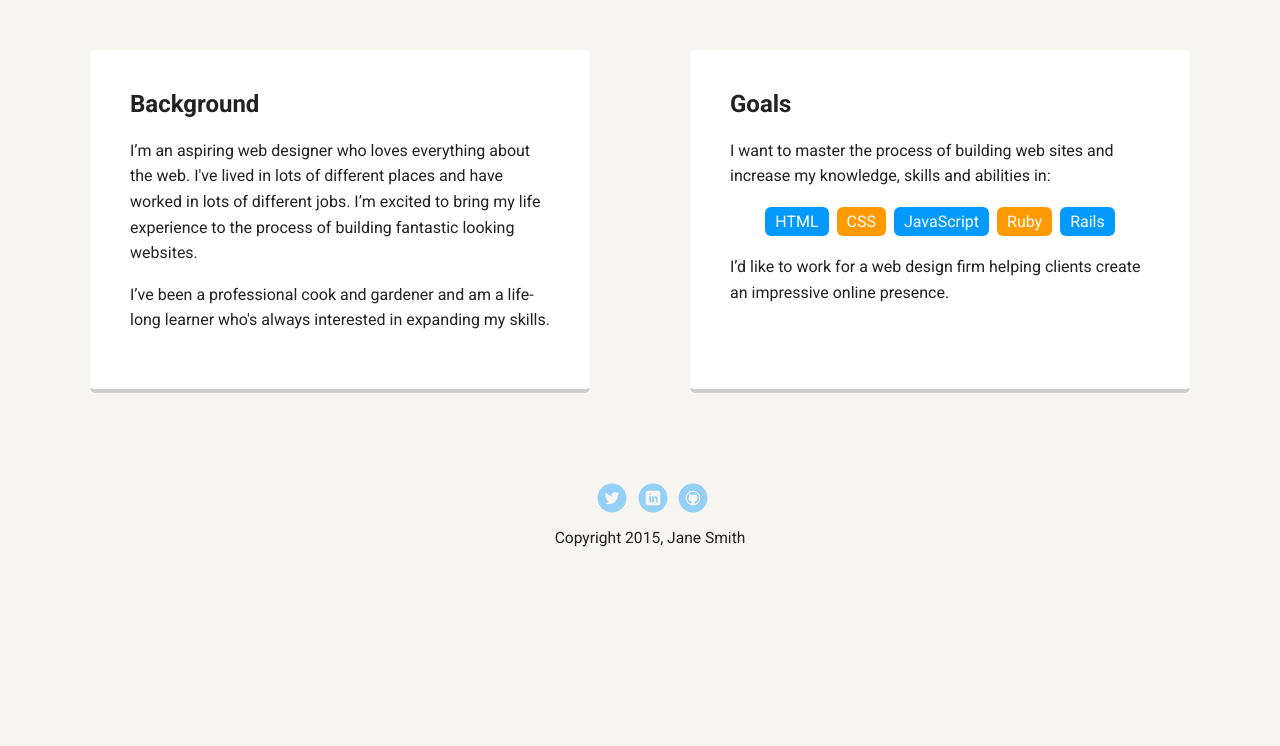
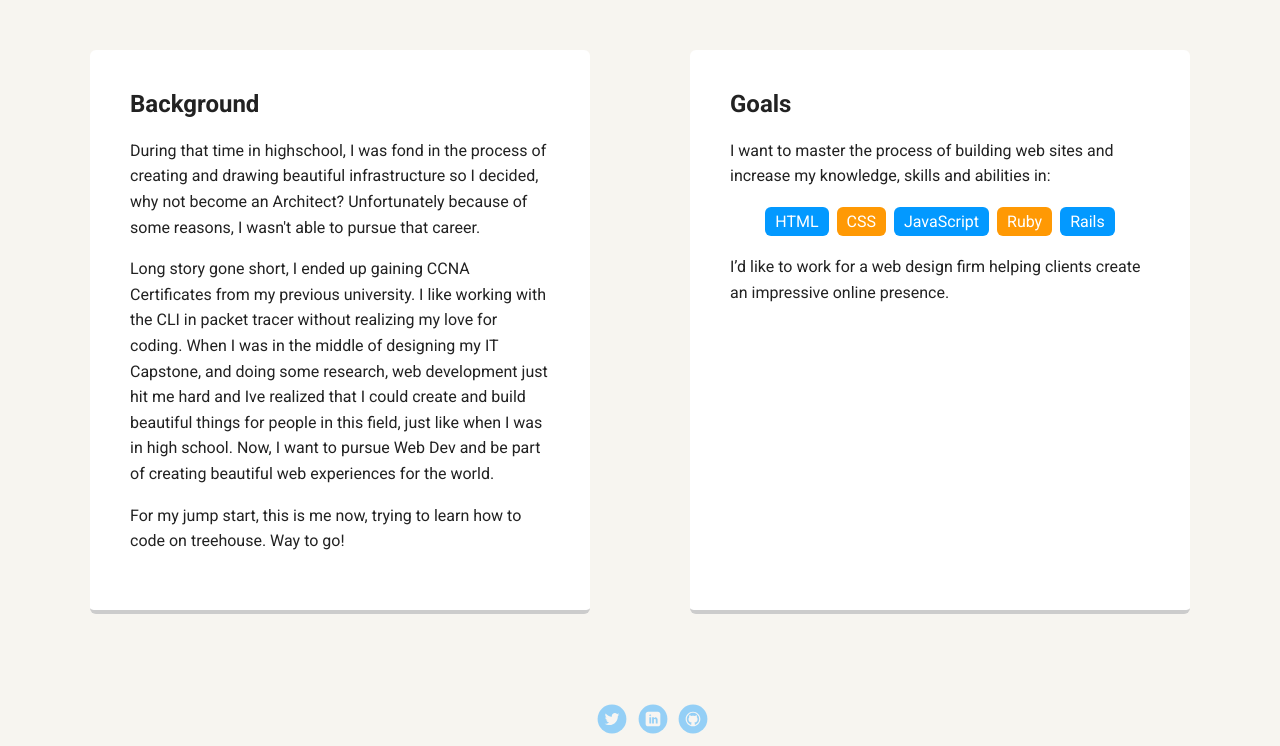
Before and after one commit to marielanapoles/portfolio_update_v1, a plain HTML site: page index.html in a window 1280 px wide. Shown: the part 470-1216 px from the top of the page. Before the commit the page ends 1112 px from the top, so only its background shows below. Drawn offline with Linux system fonts and the light colour scheme; a web font is replaced by a local one.

Commit message:
Updated Background

```diff
--- a/index.html
+++ b/index.html
@@ -25,9 +25,10 @@
     <main class="flex">
         <div class="card">
           <h2>Background</h2>
-          <p>I’m an aspiring web designer who loves everything about the web. I've lived in lots of different places and have worked in lots of different jobs. I’m excited to bring my life experience to the process of building fantastic looking websites.</p>
-          <p>I’ve been a professional cook and gardener and am a life-long learner who's always interested in expanding my skills.</p>
-        </div>
+          <p>During that time in highschool, I was fond in the process of creating and drawing beautiful infrastructure so I decided, why not become an Architect? Unfortunately because of some reasons, I wasn't able to pursue that career.</p>
+          <p>Long story gone short, I ended up gaining CCNA Certificates from my previous university. I like working with the CLI in packet tracer without realizing my love for coding. When I was in the middle of designing my IT Capstone, and doing some research, web development just hit me hard and Ive realized that I could create and build beautiful things for people in this field, just like when I was in high school. Now, I want to pursue Web Dev and be part of creating beautiful web experiences for the world.</p>
+          <p>For my jump start, this is me now, trying to learn how to code on treehouse. Way to go!</p>
+          </div>
         <div class="card">
           <h2>Goals</h2>
           <p>I want to master the process of building web sites and increase my knowledge, skills and abilities in:</p>
```
